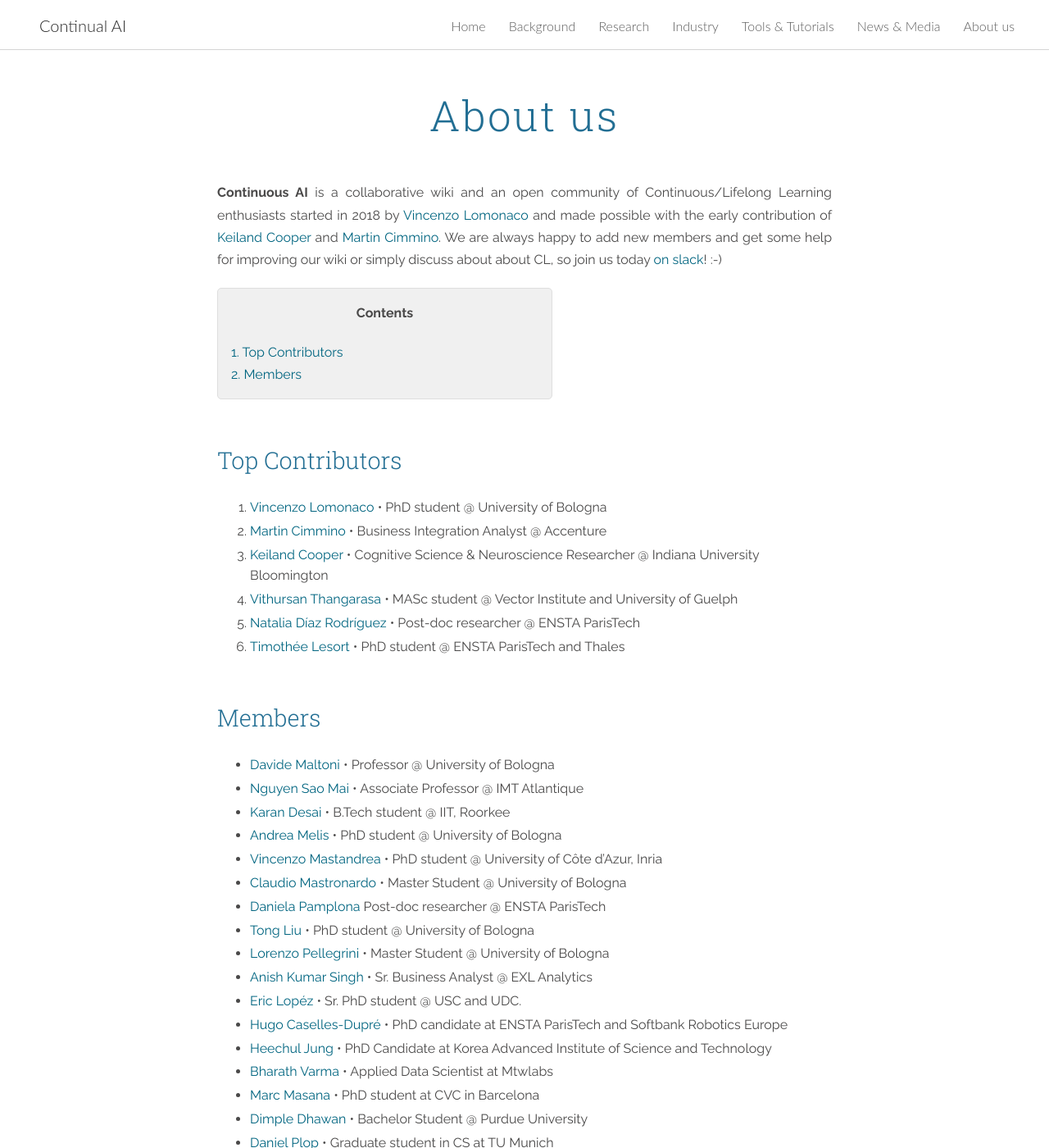
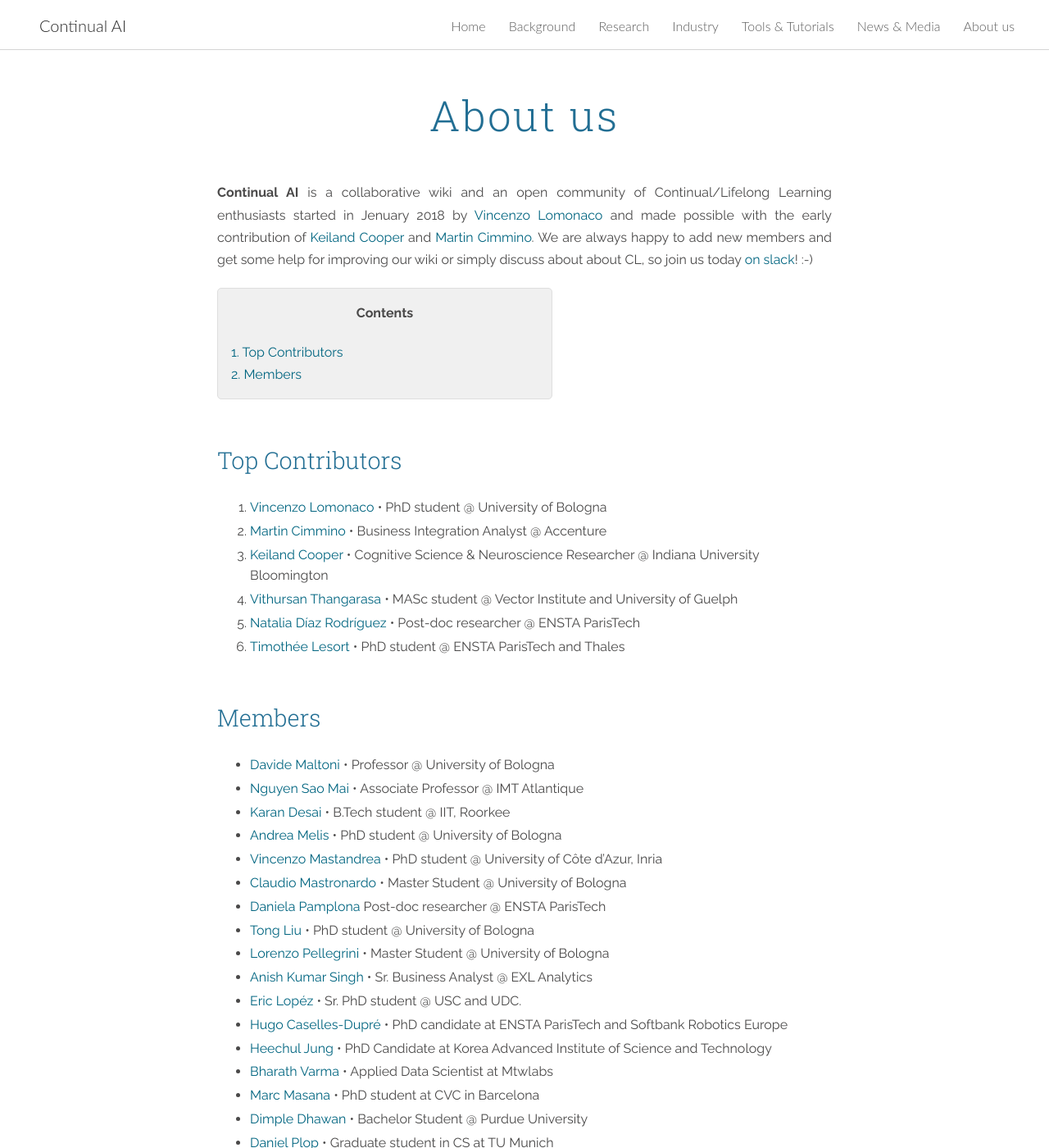
Before and after one commit to giparisi/website, a Jekyll site: the page built from about_us.md, in a window 1280 px wide and 1400 px high. Shown: the whole window at 82% size. Built offline with Jekyll 4.4.1, drawn with Linux system fonts in a browser that asks for light colours; nearby versions of some CDN libraries; some of the changed text lies outside the part shown.

Commit message:
twitter feed + CL database form + Continual/Continuous fixes.

```diff
--- a/_includes/home_content.html
+++ b/_includes/home_content.html
@@ -6,3 +6,7 @@
 <br>
 
 We are always happy to add new members and get some help for improving our wiki or simply discuss about about CL, so join us today [on slack](https://continualai.herokuapp.com/)! :-)
+
+<div style="text-align: center; margin-top: 40px">
+<a class="twitter-timeline" data-width="500" data-height="500" data-theme="light" href="https://twitter.com/Continualai?ref_src=twsrc%5Etfw">Tweets by ContinuousAI</a> <script async src="https://platform.twitter.com/widgets.js" charset="utf-8"></script>
+</div>
--- a/about_us.md
+++ b/about_us.md
@@ -3,7 +3,7 @@
 layout: page
 ---
 
-**Continuous AI** is a collaborative wiki and an open community of Continuous/Lifelong Learning enthusiasts started in 2018 by [Vincenzo Lomonaco](http://vincenzolomonaco.com) and made possible with the early contribution of [Keiland Cooper](http://kwcooper.xyz) and [Martin Cimmino](https://www.linkedin.com/in/martin-cimmino-23a87086/). We are always happy to add new members and get some help for improving our wiki or simply discuss about about CL, so join us today [on slack](https://continuousai.herokuapp.com/)! :-)
+**Continual AI** is a collaborative wiki and an open community of Continual/Lifelong Learning enthusiasts started in Jenuary 2018 by [Vincenzo Lomonaco](http://vincenzolomonaco.com) and made possible with the early contribution of [Keiland Cooper](http://kwcooper.xyz) and [Martin Cimmino](https://www.linkedin.com/in/martin-cimmino-23a87086/). We are always happy to add new members and get some help for improving our wiki or simply discuss about about CL, so join us today [on slack](https://continualai.herokuapp.com/)! :-)
 
 <div style="background: rgba(0,0,0,0.06) none repeat scroll 0% 0%; border: 1px solid rgb(222, 222, 222); padding: 1em; border-radius: 5px; margin-top:20px; max-width: 50%">
 	<p style="text-align: center;"><strong>Contents</strong></p>
```
Also changed, not shown: other parts of about_us.md (+2 -2 lines), industry.md (+0 -1 lines), research.md (+13 -8 lines), 1 other file.
